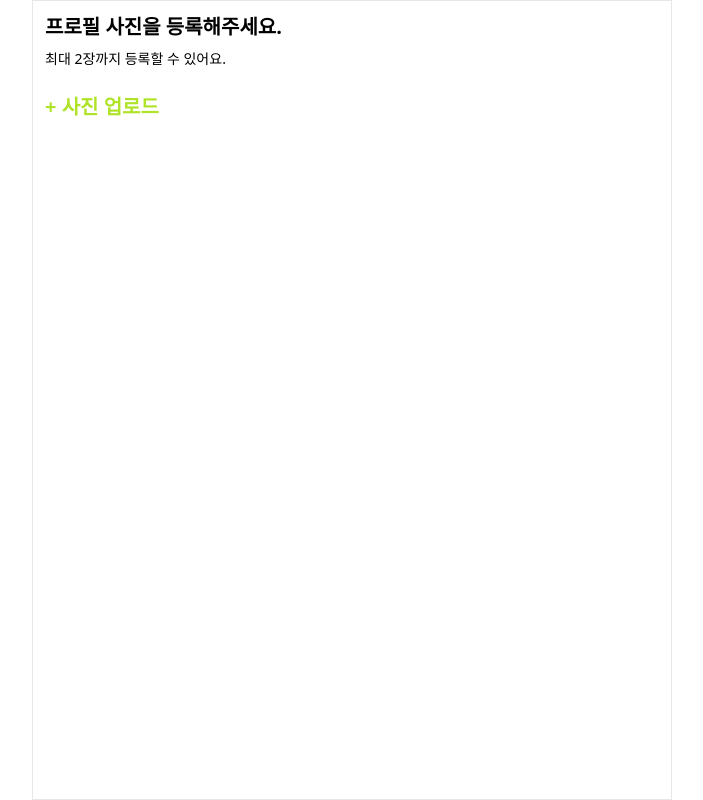
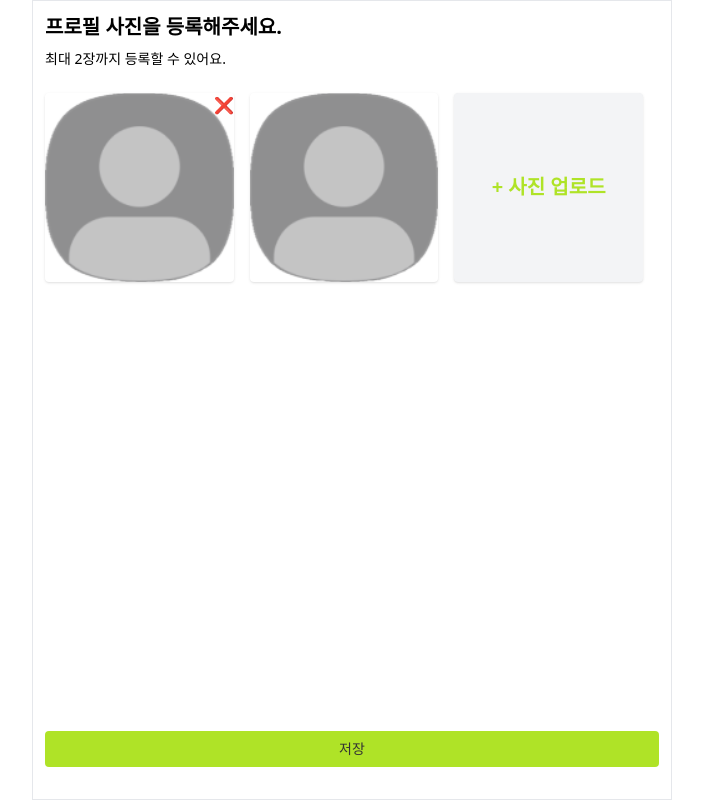
Before and after one commit to prgrms-fe-devcourse/NFE1_2_FitPlace, a React (Vite) app: page /profile/edit/nickname in a window 1280 px wide. Shown: the whole page, without its empty margins (288-991 px from the left). Built offline with nearby package versions, Linux system fonts and the light colour scheme.

Commit message:
닉네임 페이지 레이아웃 완료

```diff
--- a/src/pages/profile/ProfileNickname.tsx
+++ b/src/pages/profile/ProfileNickname.tsx
@@ -1,28 +1,49 @@
+import Button from "../../components/Button";
 
 const ProfileNickname = () => {
   return (
-    <div className="w-140 min-h-screen bg-white p-3 border flex flex-col justify-start">
+    <div className="w-140 min-h-screen bg-white p-3 border flex flex-col justify-start relative">
       {/* 상단 안내문구 */}
       <div className="edit__head-top">
         <p className="font-bold text-xl">프로필 사진을 등록해주세요.</p>
-        <p className="font-normal text-sm mt-2">최대 2장까지 등록할 수 있어요.</p>
+        <p className="font-normal text-sm mt-2">
+          최대 2장까지 등록할 수 있어요.
+        </p>
       </div>
 
       {/* 하단 입력 영역 */}
       <div className="edit__head-btm mt-6">
-        <ul>
-          <li>
-            <label htmlFor="imgUploadInput" className="cursor-pointer">
+        <ul className="flex justify-start items-start flex-wrap gap-4">
+          {/* 이미지 업로드 예시 */}
+          <li className="w-[calc(33.33333%_-_1rem)] relative rounded shadow after:block after:pb-100P">
+            <img src="/src/assets/defaultProfileImg.svg" alt="예시이미지" className="w-full h-full object-cover absolute" />
+            {/* 삭제...버튼...? */}
+            <p className="absolute top-0 right-0">❌</p>
+          </li>
+          {/* 이미지 업로드 예시 */}
+          <li className="w-[calc(33.33333%_-_1rem)] relative rounded shadow after:block after:pb-100P">
+            <img src="/src/assets/defaultProfileImg.svg" alt="예시이미지" className="w-full h-full object-cover absolute" />
+          </li>
+          {/* 이미지 업로드 버튼 */}
+          <li className="bg-gray-100 hover:bg-gray-200 w-[calc(33.33333%_-_1rem)] relative rounded shadow after:block after:pb-100P">
+            <label
+              htmlFor="imgUploadInput"
+              className="w-full h-full absolute flex justify-center items-center cursor-pointer"
+            >
               <p className="text-greenColor font-bold text-xl">+ 사진 업로드</p>
             </label>
-            <input
-              type="file"
-              name=""
-              id="imgUploadInput"
-              className="hidden"
-            />
+            <input type="file" name="" id="imgUploadInput" className="hidden" />
           </li>
         </ul>
+      </div>
+
+      {/* 하단 저장 버튼 */}
+      <div className="text-center absolute bottom-8 w-[calc(100%_-_1.5rem)]">
+        <Button
+          label="저장"
+          size="full"
+          color="green"
+        />
       </div>
     </div>
   );
--- a/tailwind.config.js
+++ b/tailwind.config.js
@@ -23,6 +23,9 @@ export default {
       lineHeight: {
         button: '1.11111em',
         input: '1.44444em'
+      },
+      padding: {
+        '100P': '100%'
       }
     },
   },
```
